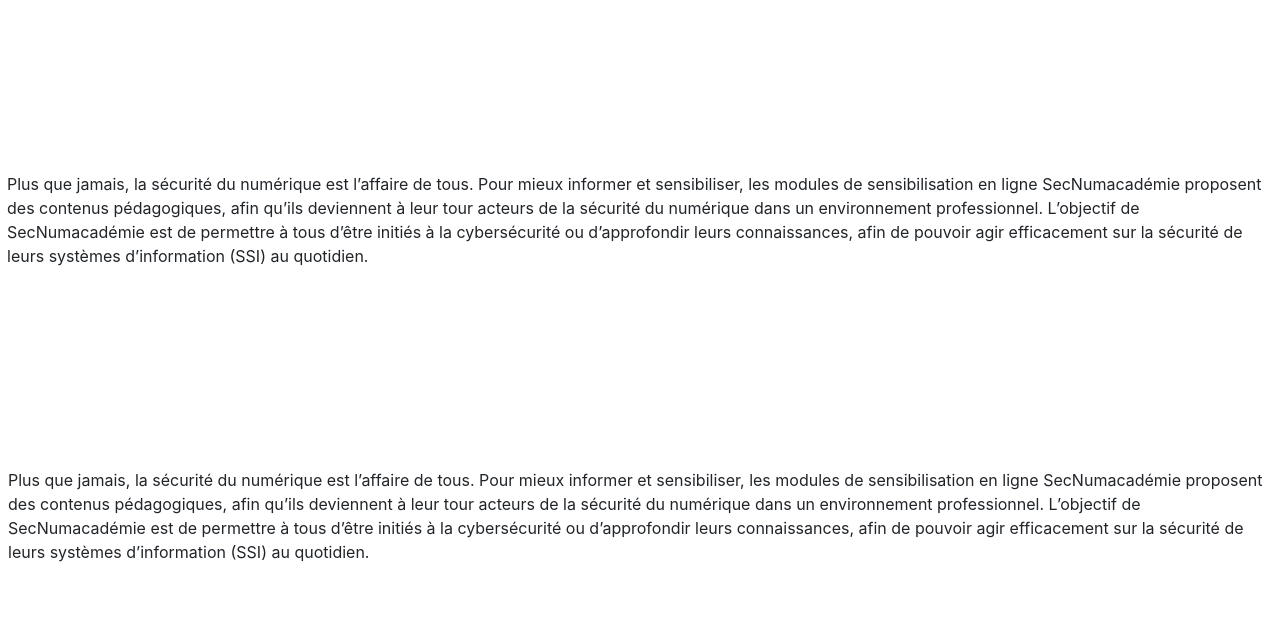
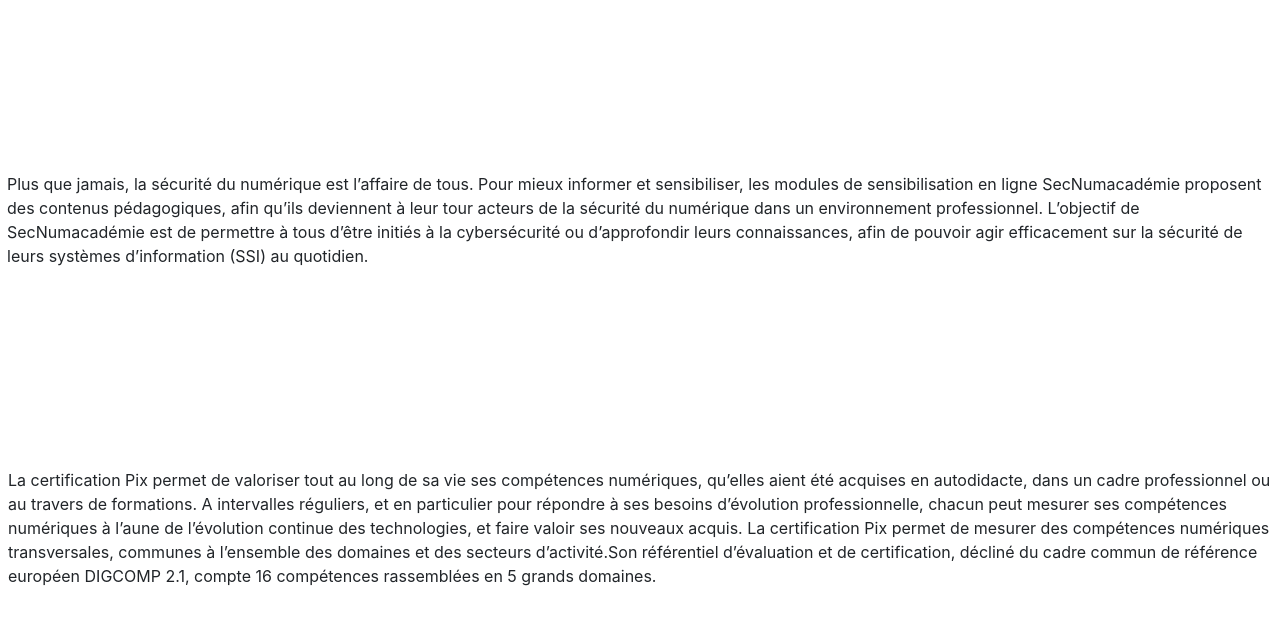
Before and after one commit to SarahWagner7/sarahwagner.github.io, a plain HTML site: page pages/certifications.html in a window 1280 px wide. Shown: the part 381-1006 px from the top of the page. Drawn offline with nearby package versions, Linux system fonts and the light colour scheme.

Commit message:
personnalisation du site + création de page

```diff
--- a/pages/certifications.html
+++ b/pages/certifications.html
@@ -69,14 +69,28 @@ Click nbfs://nbhost/SystemFileSystem/Templates/ClientSide/html.html to edit this
                 <div id="cisco-photo">
                     <img src="../images/cisco.png" alt="Logo cisco">
                 </div>
-                <p> Avec cette attestation vous attesterez que vous avez aquis les compétences basique du réseau et de l'informatique. Cette attestation va consister d'apprendre ce que c'est par exemple un routeur, un switch, un pare-feu etc... Ca va consister aussi de savoir se que c'est une adresse IPv4 ou IPv6, se que c'est une carte réseau et les différents protocoles réseau de base . </p>
+                <p> Avec cette attestation vous attesterez que vous avez aquis les compétences basique
+                    du réseau et de l'informatique. Cette attestation va consister d'apprendre ce que c'est par exemple un routeur,
+                    un switch, un pare-feu etc... Ca va consister aussi de savoir se que c'est une adresse IPv4 ou IPv6,
+                    se que c'est une carte réseau et les différents protocoles réseau de base . </p>
 
                 <div id="anssi-photo">
                     <img src="../images/anssi.png" alt="Logo anssi">
                 </div>
-                <p> Plus que jamais, la sécurité du numérique est l’affaire de tous. Pour mieux informer et sensibiliser, les modules de sensibilisation en ligne SecNumacadémie proposent des contenus pédagogiques, afin qu’ils deviennent à leur tour acteurs de la sécurité du numérique dans un environnement professionnel. L’objectif de SecNumacadémie est de permettre à tous d’être initiés à la cybersécurité ou d’approfondir leurs connaissances, afin de pouvoir agir efficacement sur la sécurité de leurs systèmes d’information (SSI) au quotidien.
+                <p> Plus que jamais, la sécurité du numérique est l’affaire de tous.
+                    Pour mieux informer et sensibiliser, les modules de sensibilisation en ligne SecNumacadémie
+                    proposent des contenus pédagogiques, afin qu’ils deviennent à leur tour acteurs de la sécurité
+                    du numérique dans un environnement professionnel. L’objectif de SecNumacadémie est de permettre
+                    à tous d’être initiés à la cybersécurité ou d’approfondir leurs connaissances, afin de pouvoir
+                    agir efficacement sur la sécurité de leurs systèmes d’information (SSI) au quotidien.
                 <p/>
                 <div id="pix-photo">
                     <img src="../images/pix.png" alt="Logo pix">
                 </div>
-                <p> Plus que jamais, la sécurité du numérique est l’affaire de tous. Pour mieux informer et sensibiliser, les modules de sensibilisation en ligne SecNumacadémie proposent des contenus pédagogiques, afin qu’ils deviennent à leur tour acteurs de la sécurité du numérique dans un environnement professionnel. L’objectif de SecNumacadémie est de permettre à tous d’être initiés à la cybersécurité ou d’approfondir leurs connaissances, afin de pouvoir agir efficacement sur la sécurité de leurs systèmes d’information (SSI) au quotidien.</p>
+                <p> La certification Pix permet de valoriser tout au long de sa vie ses compétences numériques,
+                    qu’elles aient été acquises en autodidacte, dans un cadre professionnel ou au travers de formations.
+                    A intervalles réguliers, et en particulier pour répondre à ses besoins d’évolution professionnelle,
+                    chacun peut mesurer ses compétences numériques à l’aune de l’évolution continue des technologies,
+                    et faire valoir ses nouveaux acquis. La certification Pix permet de mesurer des compétences numériques transversales,
+                    communes à l’ensemble des domaines et des secteurs d’activité.Son référentiel d’évaluation et de certification,
+                    décliné du cadre commun de référence européen DIGCOMP 2.1, compte 16 compétences rassemblées en 5 grands domaines.</p>
```
Also changed, not shown: index.html (+1 -1 lines), pages/mecontacter.html (+1 -1 lines), pages/cv.html (line endings or trailing spaces).
